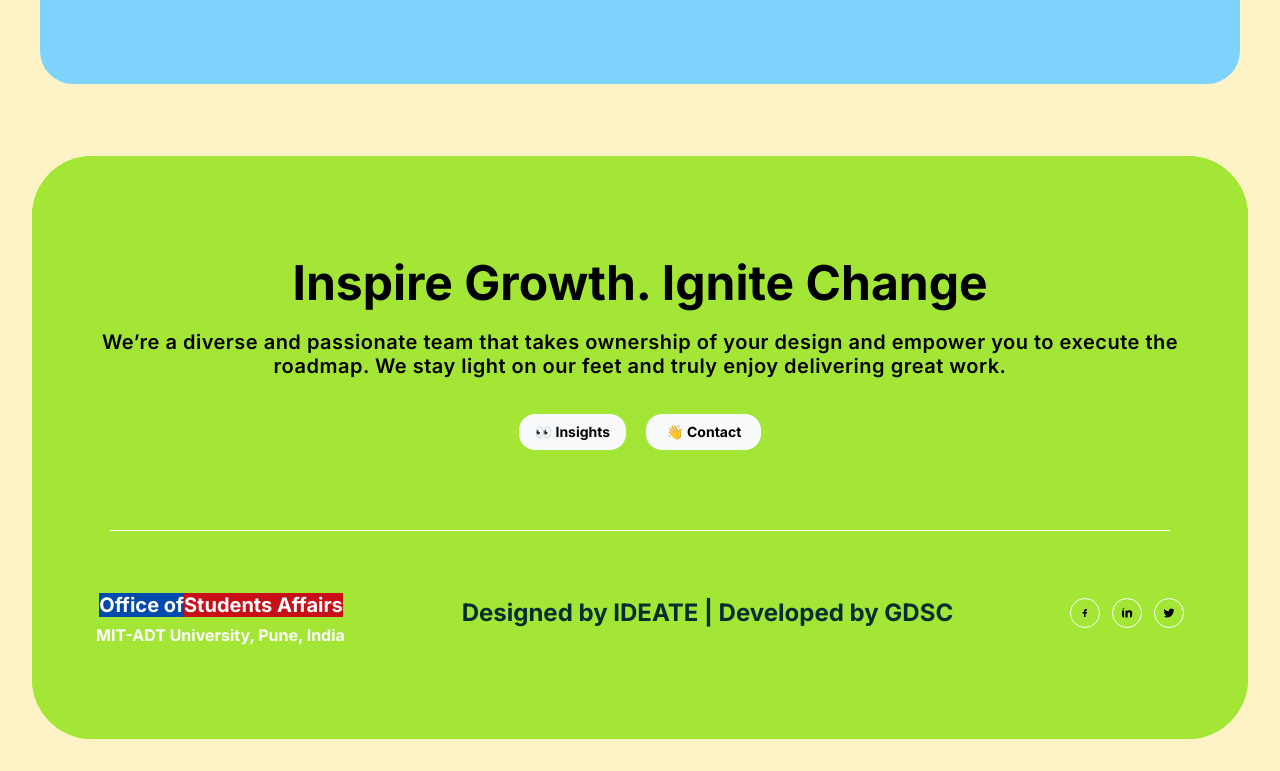
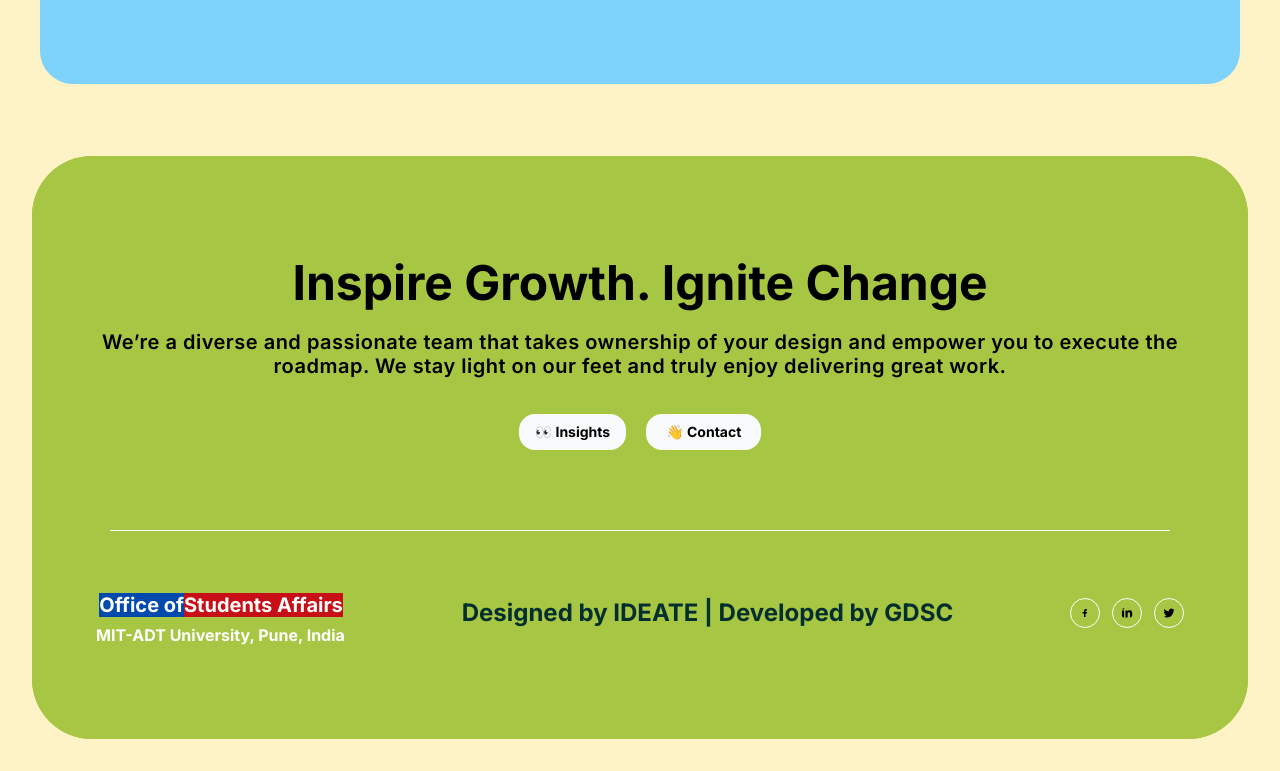
Before and after one commit to Akshat-Vashisht/student-council-website-v2, a Next.js app: page / in a window 1280 px wide. Shown: the part 2414-3185 px from the top of the page. Built offline with nearby package versions, Linux system fonts and the light colour scheme.

Commit message:
style(footer): update background color

```diff
--- a/components/Global/Footer.js
+++ b/components/Global/Footer.js
@@ -7,8 +7,8 @@ function Footer() {
   return (
     <div>
       <div className="flex flex-col justify-center px-8 py-8 font-bold bg-amber-100 max-md:px-5">
-        <div className="flex flex-col justify-center bg-lime-400 rounded-[59.945px] max-md:max-w-full">
-          <div className="flex justify-center items-center px-16 py-20 bg-lime-400 rounded-[59.945px] max-md:px-5 max-md:max-w-full">
+        <div className="flex flex-col justify-center bg-[#A7C643] rounded-[59.945px] max-md:max-w-full">
+          <div className="flex justify-center items-center px-16 py-20 bg-[#A7C643] rounded-[59.945px] max-md:px-5 max-md:max-w-full">
             <div className="flex flex-col items-center mt-5 mb-3 w-full max-w-[1161px] max-md:max-w-full">
               <div className="text-5xl text-center text-black capitalize leading-[53.34px] max-md:max-w-full">
                 Inspire Growth. Ignite Change
```
